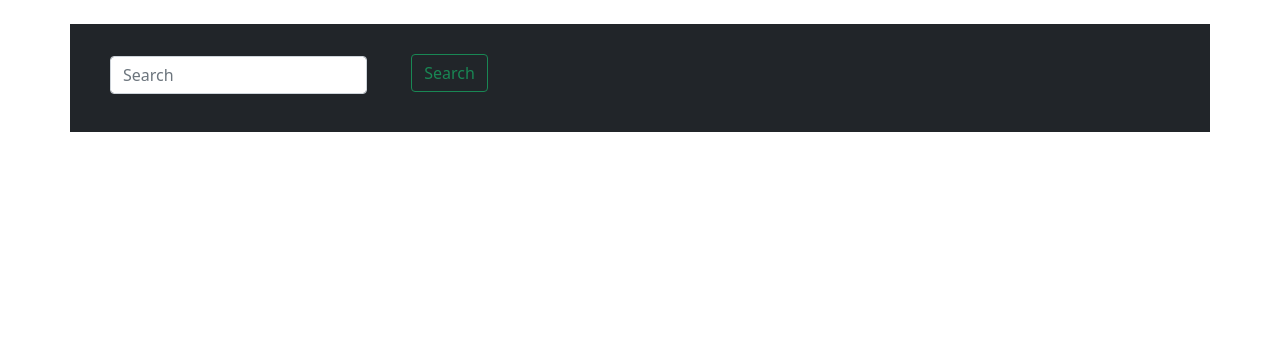
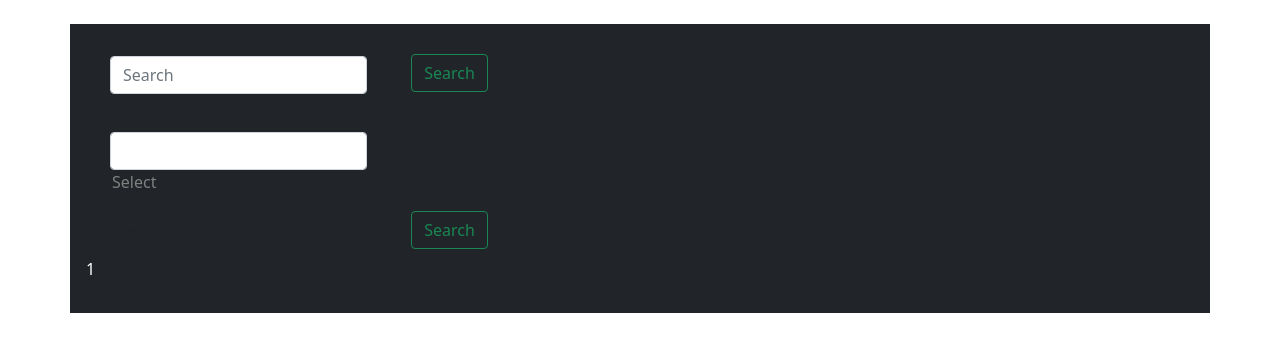
Before and after one commit to Nullifier225/YoutubeDownloader, a Flask app: template templates/landing.html in a window 1280 px wide. Shown: the part 72-424 px from the top of the page. Run offline with Flask 2, Linux system fonts and the light colour scheme; the template is opened without the code that fills it: most values are stand-ins (such as "Sample title", 1, 10 or a date in 2020).

Commit message:
integrated mp3/mp4 option partially

```diff
--- a/app.py
+++ b/app.py
@@ -10,8 +10,8 @@ def landing():
 @app.route("/" , methods = ['GET', 'POST'])
 def getlink():
     youtube_link = request.form['link']
-    print(pd.video_download(youtube_link))
-    return render_template('landing.html')
+    vid = pd.video_download(youtube_link)
+    return render_template('landing.html',vid = vid)
 
 if __name__ == '__main__':
     app.run(debug=True)
--- a/pytubedownloader.py
+++ b/pytubedownloader.py
@@ -1,6 +1,5 @@
 from pytube import YouTube
 
 def video_download(youtube_link):
-    myStream = YouTube(youtube_link).streams.first()
-    myStream.download()
-    return myStream.title
+    myStream = YouTube(youtube_link).streams.filter(only_audio=True)
+    return myStream
--- a/templates/landing.html
+++ b/templates/landing.html
@@ -14,6 +14,17 @@
     </script>
 
     <title>Youtube Downloader</title>
+
+    <script type="text/javascript">
+        function showSearchResults() {
+            var x = document.getElementById("search-results");
+            if (x.style.display === "none") {
+                x.style.display = "block";
+            } else {
+                x.style.display = "none";
+            }
+        }
+    </script>
 </head>
 
 <body>
@@ -29,13 +40,32 @@
                 <div class='row pl-3 pb-3'>
                     <form class="form-inline" method="post">
                         <label class="form-group mx-sm-4 mt-3 mb-1  ">
-                            <input class="form-control" name="link" id="link" type="search" placeholder="Search" aria-label="Search">
+                            <input class="form-control" name="link" id="link" type="search" placeholder="Search"
+                                aria-label="Search">
                         </label>
                         <span class="input-group-btn">
-                            <button type="submit" class="btn btn-outline-success mx-sm-3 mb-2">Search</button>
+                            <button type="submit" onclick="showSearchResults();"
+                                class="btn btn-outline-success mx-sm-3 mb-2">Search</button>
                         </span>
                     </form>
                 </div>
+
+                <div name="search-results" id="search-results" class="row pl-3 pb-3" none>
+                    <form class="form-inline" method="post">
+                        <label class="form-group mx-sm-4 mt-3 mb-1  ">
+                            <input class="form-control" type="select" aria-label="mp3/mp4">
+                            <option disabled>Select</option>
+                            <option value='True'>mp3</option>
+                            <option value='False'>mp4</option>
+                        </label>
+                        <span class="input-group-btn">
+                            <button type="submit" onclick="showSearchResults();"
+                                class="btn btn-outline-success mx-sm-3 mb-2">Search</button>
+                        </span>
+                    </form>
+                    <span style="color: white;">{{vid}}</span>
+                </div>
+
             </div>
         </div>
     </div>
```
